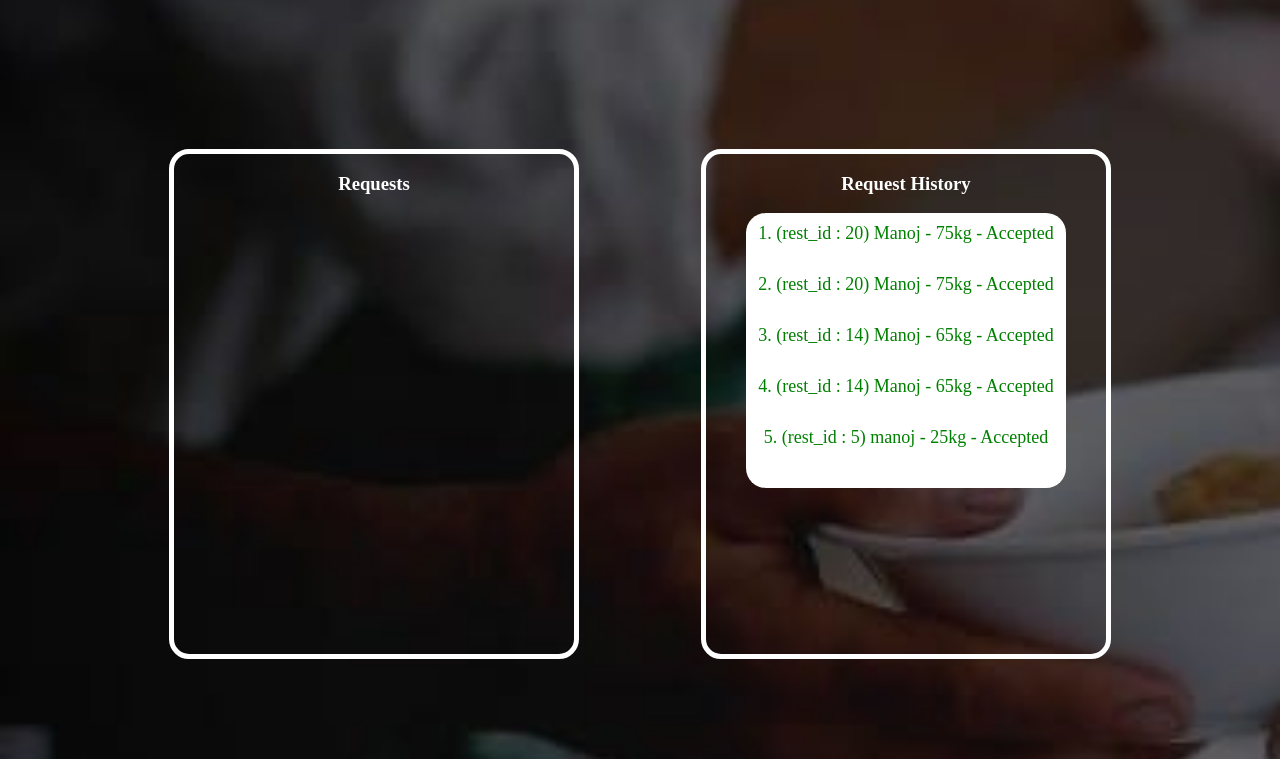
After one commit to Shreenithi-C/LINKSPOT, a Django app: page /restaurant/ in a window 1280 px wide. The commit adds this page. Shown: the part 329-1088 px from the top of the page. Run offline with Django 4.2, Linux system fonts and the light colour scheme; data comes from the database, SQL or seed files in the repository; both versions use the stored data as it was after the commit.

Commit message:
final commit for production

```diff
--- a/linkspot/urls.py
+++ b/linkspot/urls.py
@@ -16,13 +16,20 @@ Including another URLconf
 """
 from django.contrib import admin
 from django.urls import path
-from supply.views import supply
+from supply.views import supply,home,user_page,restaurant_page,accept_request,check_notification,reject_request,navigate
 from django.conf import settings
 from django.conf.urls.static import static
 
 urlpatterns = [
     path('admin/', admin.site.urls),
     path('supply/', supply, name='supply'),
+    path('home/',home,name='home'),
+    path('user/', user_page, name='user_page'),
+    path('restaurant/', restaurant_page, name='restaurant_page'),
+    path('accept/<int:request_id>/', accept_request, name='accept_request'),
+    path('reject/<int:request_id>/', reject_request, name='reject_request'),
+    path('check_notification/', check_notification, name='check_notification'),
+    path('navigate/',navigate,name = 'navigate')
 ]
 
 
--- a/supply/models.py
+++ b/supply/models.py
@@ -15,3 +15,11 @@ class Hotspot(models.Model):
     Hotspot_longitude = models.CharField(max_length=50)
     Food_needed = models.IntegerField()
     Satisfied = models.BooleanField(default=False)
+
+
+class FoodRequest(models.Model):
+    Restaurant_ID = models.IntegerField()
+    Supplier_name = models.CharField(max_length=50)
+    food_details = models.TextField()
+    user_identifier = models.TextField()
+    status = models.CharField(max_length=20, default='Pending')
--- a/supply/static/supply/styles.css
+++ b/supply/static/supply/styles.css
@@ -16,7 +16,6 @@
 
         body{
             font-family: 'open sans',sans-serif;
-
             margin: 0;
             padding: 0;
             box-sizing: border-box;
--- /dev/null
+++ b/supply/templates/restaurant_page.html
@@ -0,0 +1,170 @@
+<!DOCTYPE html>
+<html>
+<head>
+    {% load static %}
+    <title>Restaurant Page</title>
+    <style>
+    body{
+        background-image: url('{% static "supply/open_bg.jpeg"%}');
+        background-repeat: no-repeat;
+        background-size: 200%;
+        display: flex;
+        align-items: center;
+        height: 100svh;
+    }
+
+    .rest-container{
+        padding:100px;
+        display: flex;
+        flex-direction: column;
+        justify-content: center;
+        align-items: center;
+        width: 100%;
+        gap:150px;
+    }
+
+    .rest_logo{
+        margin-top:300px;
+        height: 200px;
+        width:300px;
+        border-radius: 10px;
+        overflow: hidden;
+
+    }
+
+    .rest_logo img{
+        width: 100%;
+        height: 100%;
+        object-fit: fill;
+    }
+
+    .rest-2{
+        position: relative;
+        display: flex;
+        flex-direction: row;
+        justify-content: space-around;
+        width: 100%;
+    }
+
+    .rest-2 >div{
+        min-height: 500px;
+        min-width: 400px;
+        border: 5px solid white;
+        border-radius: 20px;
+        display: flex;
+        flex-direction: column;
+        align-items: center;
+    }
+
+    h3{
+        color:white;
+    }
+
+    li{
+        background-color: white;
+        padding:10px;
+        width: 400px;
+        border-radius: 20px;
+        transform: translateX(-25px);
+        margin-bottom:30px;
+    }
+
+    li button{
+        padding:5px;
+        background-color: rgb(63, 224, 63);
+        margin-left:20px;
+        border-radius: 10px;
+    }
+
+    li button:nth-child(2){
+        background-color: red;
+        border-radius:10px ;
+    }
+
+    .notifications{
+        background-color: white;
+        width: 300px;
+        padding: 10px;
+        border-radius: 20px;
+        text-align: center;
+        font-size: 18px;
+    }
+
+    .notifications div{
+        margin-bottom:30px;
+    }
+
+    </style>
+
+</head>
+<body>
+
+    <div class="rest-container">
+        <div class="rest_logo">
+            <img src="https://i0.wp.com/anandhas.com/wp-content/uploads/2023/08/cropped-white.jpeg?fit=512%2C512&ssl=1" alt="">
+        </div>
+
+        <div class="rest-2">
+            <div class="requests">
+                <center><h3>Requests</h3></center>
+                <ul>
+                    {% for request in requests %}
+                    <center><li>{{ request.Supplier_name }} - {{ request.food_details }} <button onclick="acceptRequest({{ request.id }})">Accept</button><button onclick="rejectRequest({{ request.id }})">Reject</button></li></center>
+                    {% endfor %}
+                </ul>
+            </div>
+
+
+
+            <div class="history">
+                <center><h3>Request History</h3></center>
+                <div class="notifications">
+
+                {% for request in details %}
+
+                {% if request.status == 'Accepted' %}
+
+                <div id="notificationArea" style="color: green;">{{forloop.counter}}. (rest_id : {{request.Restaurant_ID}}) {{ request.Supplier_name}} - {{request.food_details}} - {{request.status}}</div>
+
+                {% elif request.status == 'Pending' %}
+
+                <div id="notificationArea" style="color: rgb(188, 171, 85);">{{forloop.counter}}. {{ request.Supplier_name}} - {{request.food_details}} - {{request.status}}</div>
+
+                {% else %}
+
+                <div id="notificationArea" style="color: red;">{{forloop.counter}}. {{ request.Supplier_name}} - {{request.food_details}} - {{request.status}}</div>
+
+
+                {% endif %}
+
+                {% endfor %}
+
+                </div>
+            </div>
+        </div>
+    </div>
+
+
+
+    <script src="https://code.jquery.com/jquery-3.6.0.min.js"></script>
+    <script>
+        function acceptRequest(requestId) {
+            $.get(`/accept/${requestId}/`, function(data) {
+                if (data.status === 'success') {
+                    alert('Request accepted!');
+                    location.reload(); // Refresh page to update list
+                }
+            });
+        }
+
+        function rejectRequest(requestId) {
+            $.get(`/reject/${requestId}/`, function(data) {
+                if (data.status === 'success') {
+                    alert('Request rejected!');
+                    location.reload(); // Refresh page to update list
+                }
+            });
+        }
+    </script>
+</body>
+</html>
--- a/supply/templates/supply.html
+++ b/supply/templates/supply.html
@@ -78,7 +78,7 @@
 
     <div class="search-container">
         <form>
-        <input type="text" class="search-input" id="searchInput" value="Gandhipuram" name="source" placeholder="Search Hotspot...">
+        <input type="text" class="search-input" id="searchInput"  name="source" placeholder="Search Hotspot...">
         <button type="submit" class="search-button">Search</button>
     </form>
     </div>
@@ -102,7 +102,7 @@
                     <p>{{ key }}</p>
                     <p>{{ value }} km</p>
                     <p>★★★★★</p>
-                    <button class="req">Send Request</button>
+                    <a href="{% url 'user_page' %}"><button class="req">Send Request</button></a>
                 </div>
             </div>
         </div>
--- a/supply/views.py
+++ b/supply/views.py
@@ -12,10 +12,12 @@ import PIL.Image
 from django.http import JsonResponse
 from .models import Hotspot,Restaurant
 import json
+from .models import FoodRequest
+import uuid
 
 
 def home(request):
-    return render(request, 'home.html',name = 'home')
+    return render(request, 'home.html')
 
 x = []
 
@@ -103,7 +105,11 @@ def supply(request):
         initial_message = 'Hello! How can I assist you?'
 
         source = request.GET.get('source')
-        a=source
+        print('the source is :',source)
+        if source is None:
+            a = 'Gandhipuram'
+        else:
+            a=source
         rest = Hotspot.objects.get(Hotspot_Name = a)
         urge = rest.Food_needed
         b = {a:urge}
@@ -114,12 +120,12 @@ def supply(request):
 
         origin = f"{source_lat},{source_long}"
 
-        choice_rest = Restaurant.objects.values('Restaurant_Name','Restaurant_Latitude','Restaurant_longitude','Food_available')
+        choice_rest = Restaurant.objects.values('Restaurant_ID','Restaurant_Name','Restaurant_Latitude','Restaurant_longitude','Food_available')
 
         choice_dict = {}
 
         for i in choice_rest:
-            dest_name = i['Restaurant_Name'] + " - " + str(i['Food_available']) + " KGs"
+            dest_name = 'ID : ' + str(i['Restaurant_ID']) + ' - ' + i['Restaurant_Name'] + " - " + str(i['Food_available']) + " KGs"
             dest_lat = float(i['Restaurant_Latitude'])
             dest_long = float(i['Restaurant_longitude'])
             destination = f"{dest_lat},{dest_long}"
@@ -165,29 +171,60 @@ def supply(request):
         return JsonResponse({'error': 'Invalid request method'})
 
 
+identifier = ''
+def user_page(request):
+    global identifier
+    if request.method == 'POST':
+        rest_id = request.POST.get('restaurant_id')
+        user_name = request.POST.get('user_name')
+        food_details = request.POST.get('food_details')
+        # Generate a unique user identifier (UUID)
+        user_identifier = str(uuid.uuid4())
+        identifier = user_identifier
+        FoodRequest.objects.create(Restaurant_ID = rest_id ,Supplier_name=user_name, food_details=food_details, user_identifier=user_identifier)
+        return JsonResponse({'status': 'success', 'user_identifier': user_identifier})
+    requests = FoodRequest.objects.all()[::-1][:5]
 
+    return render(request, 'user_page.html',{'requests':requests})
 
+def restaurant_page(request):
+    requests = FoodRequest.objects.filter(status='Pending')
+    details = FoodRequest.objects.all()[::-1][:5]
+    return render(request, 'restaurant_page.html', {'requests': requests,'details':details})
 
-    # if request.method == 'POST':
-    #     api_key = settings.GOOGLE_MAPS_API_KEY
+def accept_request(request, request_id):
+    food_request = FoodRequest.objects.get(pk=request_id)
+    food_request.status = 'Accepted'
+    food_request.save()
+    return JsonResponse({'status': 'success'})
 
-    #     source_lat = request.POST.get('source_lat')
-    #     source_lng = request.POST.get('source_lng')
-    #     dest_lat = request.POST.get('dest_lat')
-    #     dest_lng = request.POST.get('dest_lng')
+def reject_request(request, request_id):
+    food_request = FoodRequest.objects.get(pk=request_id)
+    food_request.status = 'Rejected'
+    food_request.save()
+    return JsonResponse({'status': 'success'})
 
-    #     gmaps = googlemaps.Client(key=api_key)
+def check_notification(request):
+    global identifier
+    user_identifier = request.GET.get('user_identifier')  # Get the user identifier from the request
+    if user_identifier:
+        # Check if there are any accepted requests for the user identifier
+        if FoodRequest.objects.filter(user_identifier=identifier, status='Accepted').exists():
+            message = 'Your request has been accepted!'
+        else:
+            message = 'No request'
 
-    #     # Construct the directions request
-    #     directions = gmaps.directions(
-    #         f'{source_lat},{source_lng}',
-    #         f'{dest_lat},{dest_lng}',
-    #         mode='driving'  # Specify the mode of travel, such as driving, walking, etc.
-    #     )
+    return JsonResponse({'message': message})
 
-    #     if directions:
-    #         # Construct the navigation URL from the directions response
-    #         navigation_url = f'https://www.google.com/maps/embed/v1/directions?key={api_key}&origin={source_lat},{source_lng}&destination={dest_lat},{dest_lng}'
+def navigate(request):
+    accepted_requests = FoodRequest.objects.filter(status = 'Accepted')[::-1]
+    ID = accepted_requests[0].Restaurant_ID
 
-    #         return render(request, 'supply.html', {'navigation_url': navigation_url})
-    # return render(request, 'supply.html', {'result': result})
+    to_restaurant = Restaurant.objects.filter(Restaurant_ID = int(ID))
+
+    to_lat = to_restaurant[0].Restaurant_Latitude
+    to_long = to_restaurant[0].Restaurant_longitude
+
+    api_key = settings.GOOGLE_MAPS_API_KEY
+
+    return render(request, 'navigate.html',{'latitude':to_lat,'longitude':to_long,'api':api_key})
```
Also changed, not shown: supply/templates/home.html (renamed from frontend/opening.html, +9 -4 lines), supply/templates/navigate.html (added, +116 -0 lines), supply/templates/navigation.html (deleted, +0 -18 lines), supply/templates/navigation_form.html (deleted, +0 -46 lines), supply/templates/user_page.html (added, +146 -0 lines), db.sqlite3, supply/migrations/0003_foodrequest.py (added), supply/migrations/0004_delete_foodrequest.py (added), supply/migrations/0005_foodrequest.py (added), supply/static/supply/icon.png (renamed from frontend/images/icon.png), supply/static/supply/open_bg.jpeg (renamed from frontend/images/open_bg.jpeg).
